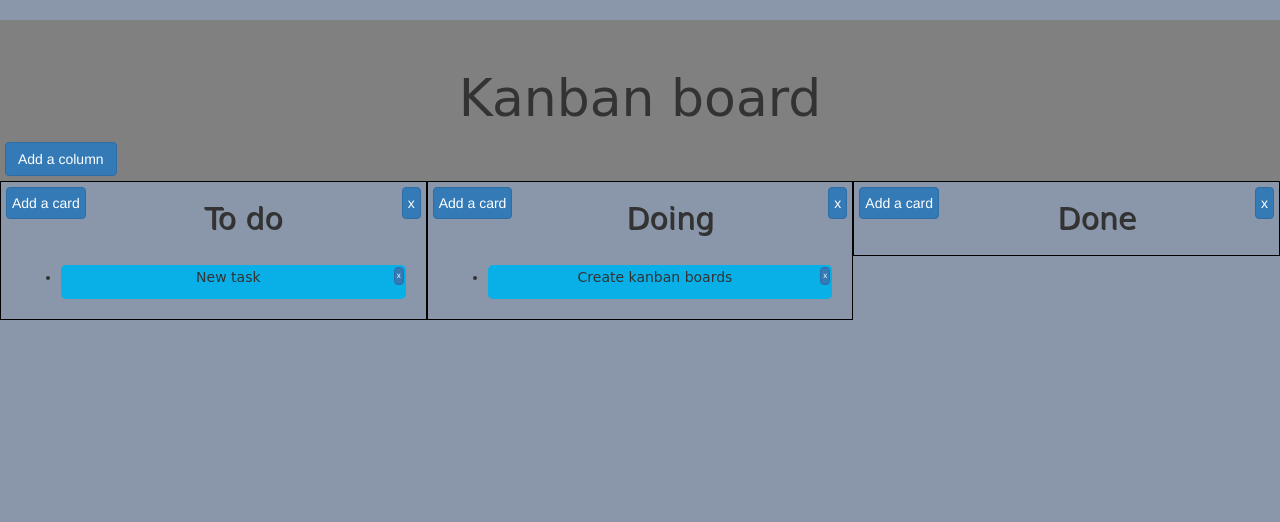
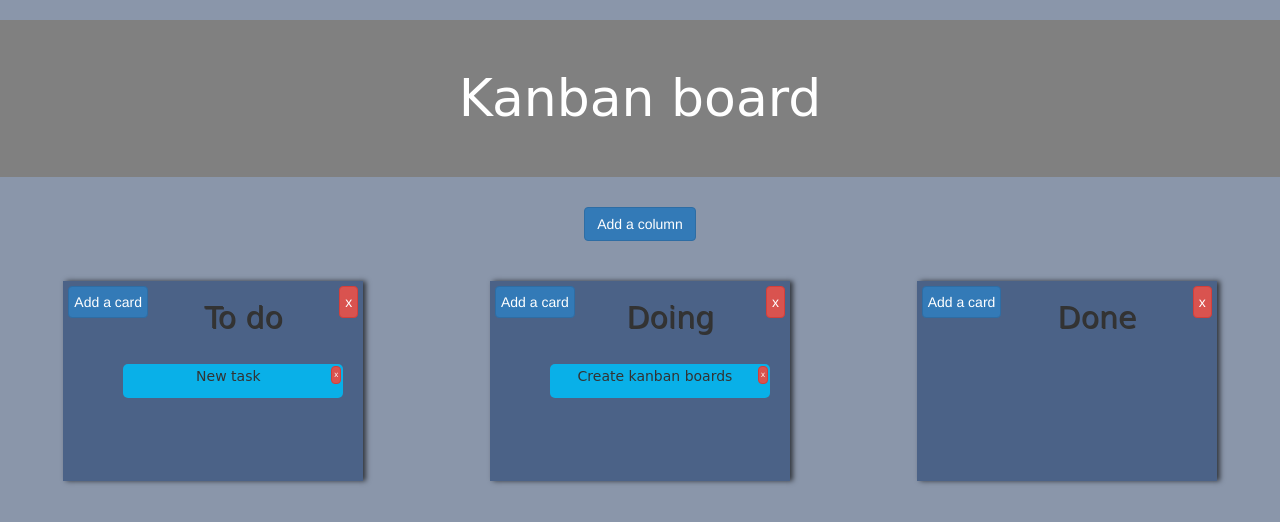
Before and after one commit to miszczumijagi/zad_11_6, a plain HTML site: page index.html in a window 1280 px wide. Drawn offline with nearby package versions, Linux system fonts and the light colour scheme; a web font is replaced by a local one.

Commit message:
Correct style.css and scripts.js.

```diff
--- a/css/style.css
+++ b/css/style.css
@@ -4,33 +4,43 @@ body {
 	background: #8a96aa;
 }
 
-.board {
-	background: gray;
-	height: auto;
 
-}
 
 .board h1 {
 	text-align: center;
 	font-family: 'Sedgwick Ave Display', cursive;
-	padding-top: 50px;
+	padding: 50px;
 	font-size: 52px;
+	background: gray;
+	color: white;
 }
 
 .board > .create-column {
-	margin: 5px;
+	margin: 30px auto;
+	display: block;
 
 }
 
-
+.column-container {
+	display: flex;
+  	justify-content: space-around;
+  	flex-wrap: wrap;
+}
 
 
 .column {
 	float: left;
 	text-align: center;
-	width: calc(100% / 3);
-	border: 1px solid black;
+	-webkit-box-shadow: 3px 0px 5px 0px rgba(0, 0, 0, 0.64);
+   	-moz-box-shadow:    3px 0px 5px 0px rgba(0, 0, 0, 0.64);
+   	box-shadow:         3px 0px 5px 0px rgba(0, 0, 0, 0.64);
+   	margin: 10px;
+   	background: #4b6287;
+   	min-height: 200px;
+   	min-width: 300px;
+
 }
+
 
 .column-title {
 	font-family: 'Sedgwick Ave Display', cursive;
@@ -50,6 +60,12 @@ body {
 	margin: 5px;
 	float: left;
 	padding: 5px;
+
+}
+
+ul {
+	min-height: 50px;
+	list-style-type: none;
 
 }
 
--- a/js/scripts.js
+++ b/js/scripts.js
@@ -22,7 +22,7 @@ $(function() {
 		    var $column = $('<div>').addClass('column');
 			var $columnTitle = $('<h2>').addClass('column-title').text(self.name);
 			var $columnCardList = $('<ul>').addClass('column-card-list');
-			var $columnDelete = $('<button>').addClass('btn-delete btn btn-primary').text('x');
+			var $columnDelete = $('<button>').addClass('btn-delete btn btn-danger').text('x');
 			var $columnAddCard = $('<button>').addClass('add-card btn btn-primary').text('Add a card');
 			// ADDING EVENTS
 		    $columnDelete.click(function() {
@@ -64,7 +64,7 @@ $(function() {
 		    // CREATING THE BLOCKS
 		    var $card = $('<li>').addClass('card');
 		    var $cardDescription = $('<p>').addClass('card-description').text(self.description);
-		    var $cardDelete = $('<button>').addClass('btn-delete btn btn-primary').text('x');
+		    var $cardDelete = $('<button>').addClass('btn-delete btn btn-danger').text('x');
 
 		    // BINDING TO CLICK EVENT
 		    $cardDelete.click(function(){
```
